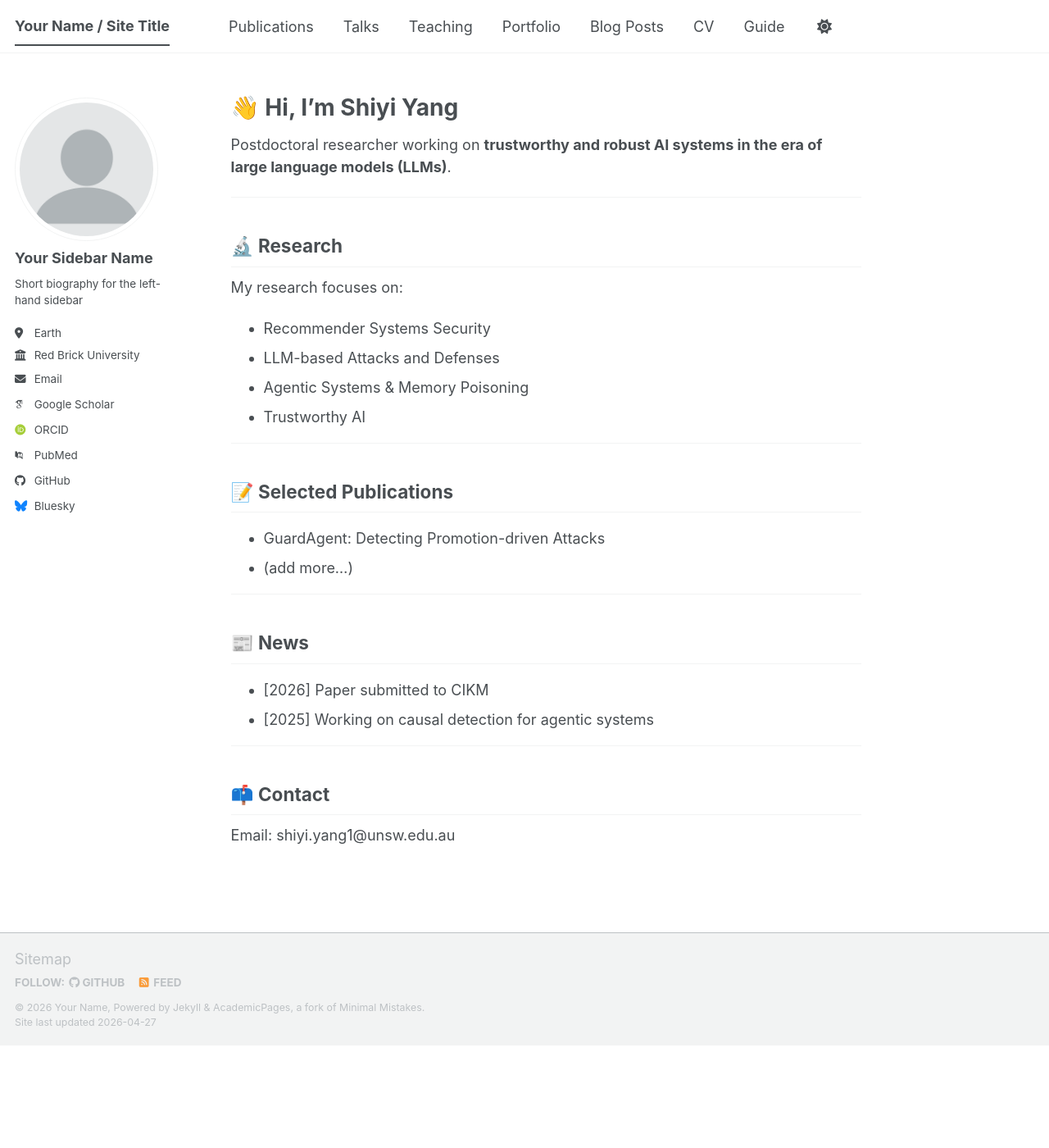
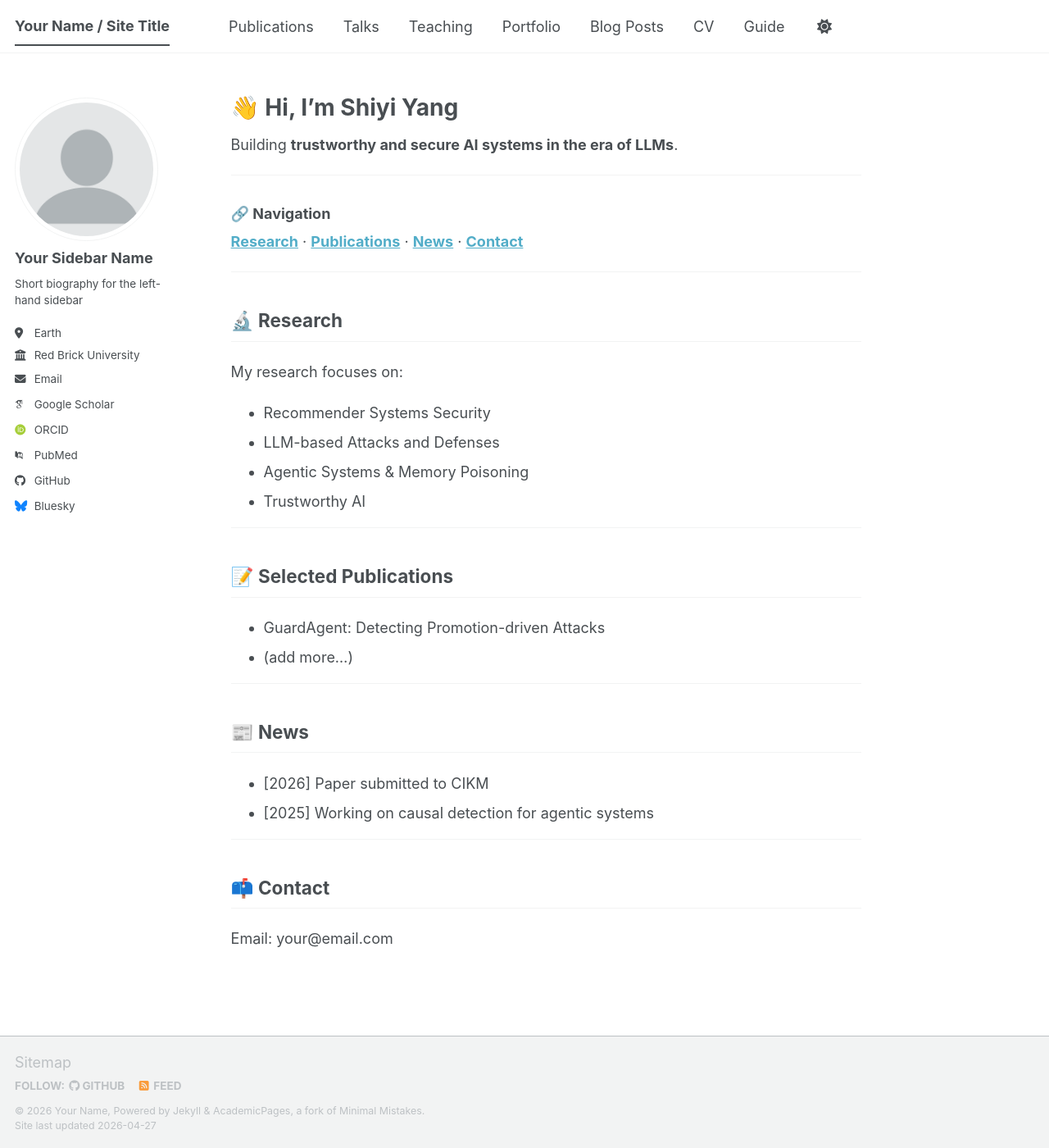
Before and after one commit to shiyiyang-ai/shiyiyang-ai.github.io, a Jekyll site: the page built from _pages/about.md, in a window 1280 px wide and 1400 px high. Shown: the whole window at 82% size. Built offline with Jekyll 4.4.1, drawn with Linux system fonts in a browser that asks for light colours; some web fonts are replaced; a script bundle is joined from its source files by our own code; library files that are not in the unit come from our copies.

Commit message:
Update about.md

```diff
--- a/_pages/about.md
+++ b/_pages/about.md
@@ -6,11 +6,17 @@ permalink: /
 
 # 👋 Hi, I'm Shiyi Yang
 
-Postdoctoral researcher working on **trustworthy and robust AI systems in the era of large language models (LLMs)**.
+Building **trustworthy and secure AI systems in the era of LLMs**.
+
+---
+
+### 🔗 Navigation
+**[Research](#research)** · **[Publications](#publications)** · **[News](#news)** · **[Contact](#contact)**
 
 ---
 
 ## 🔬 Research
+<a id="research"></a>
 
 My research focuses on:
 
@@ -22,6 +28,7 @@ My research focuses on:
 ---
 
 ## 📝 Selected Publications
+<a id="publications"></a>
 
 - GuardAgent: Detecting Promotion-driven Attacks
 - (add more…)
@@ -29,6 +36,7 @@ My research focuses on:
 ---
 
 ## 📰 News
+<a id="news"></a>
 
 - [2026] Paper submitted to CIKM
 - [2025] Working on causal detection for agentic systems
@@ -36,5 +44,6 @@ My research focuses on:
 ---
 
 ## 📫 Contact
+<a id="contact"></a>
 
-Email: shiyi.yang1@unsw.edu.au
+Email: your@email.com
```
